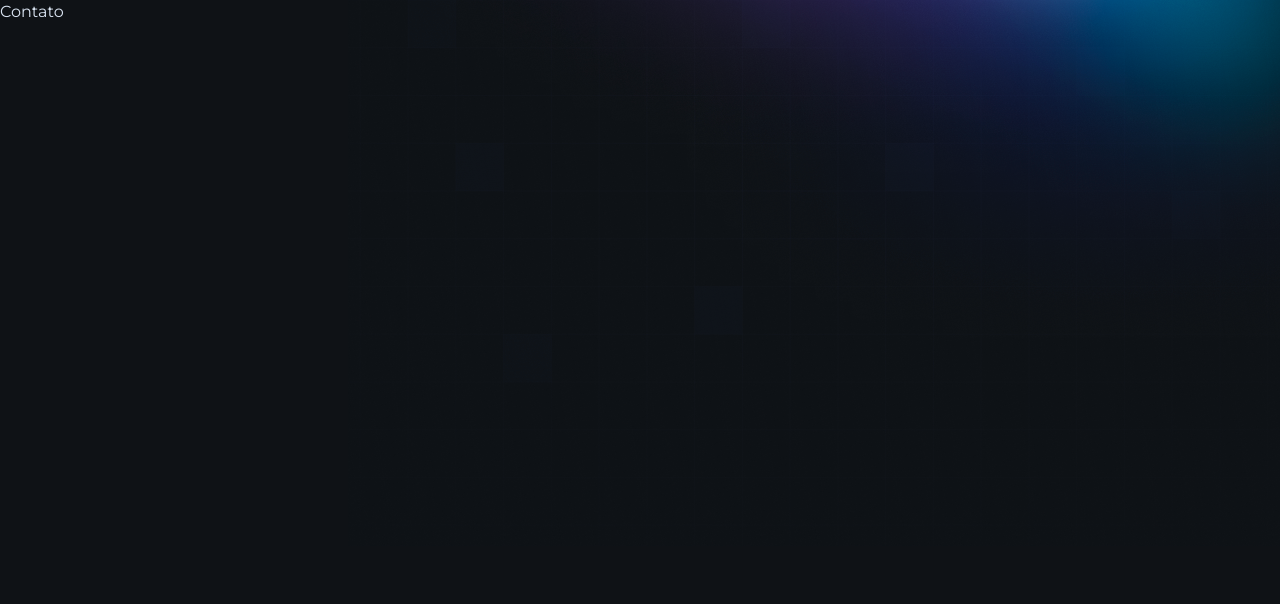
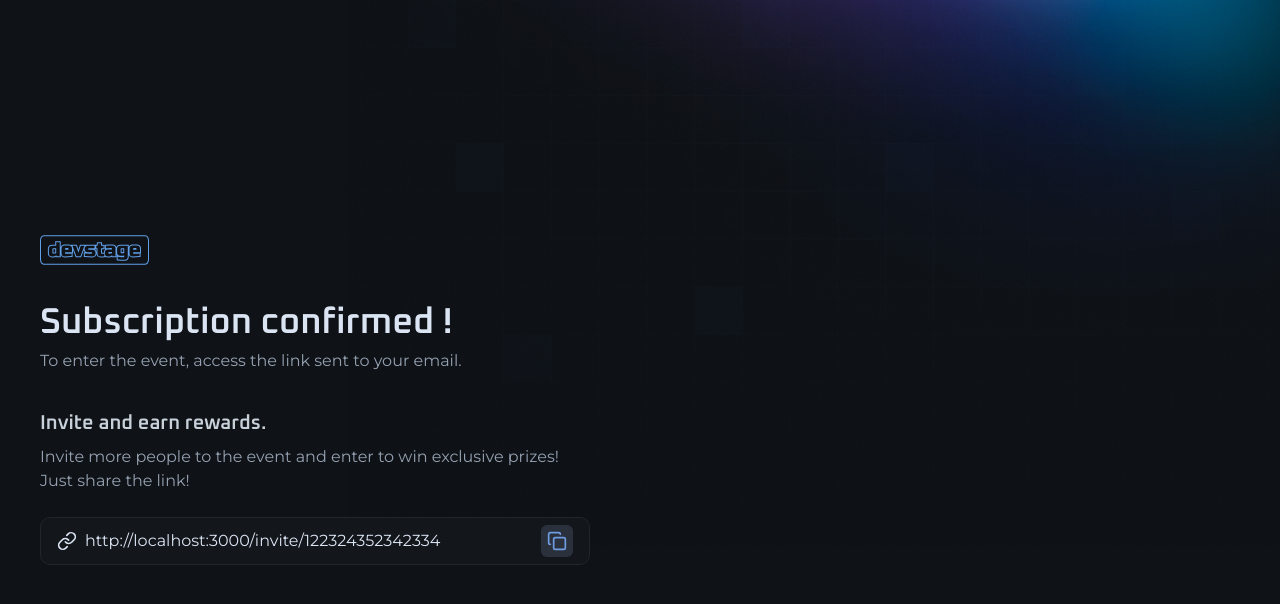
Before and after one commit to davi-p-oliveira-11/Suggestify-Client-Typescript, a Next.js app: page /invite in a window 1280 px wide. Shown: the top 604 px of the page. Built offline with nearby package versions, Linux system fonts and the light colour scheme.

Commit message:
addeed some content to the invite page and installed tailwind-merge

```diff
--- a/package.json
+++ b/package.json
@@ -15,6 +15,7 @@
     "postcss": "^8.5.3",
     "react": "^19.0.0",
     "react-dom": "^19.0.0",
+    "tailwind-merge": "^3.0.2",
     "tailwindcss": "^4.0.8"
   },
   "devDependencies": {
--- a/src/app/invite/page.tsx
+++ b/src/app/invite/page.tsx
@@ -1,3 +1,51 @@
+import { IconButton } from '@/components/icon-button'
+import { InputField, InputIcon, InputRoot } from '@/components/input'
+import { Copy, Icon, Link } from 'lucide-react'
+import Image from 'next/image'
+import logo from '../../assets/logo.svg'
+
 export default function InvitePage() {
-  return <h1>Contato</h1>
+  return (
+    <div className="min-h-dvh flex items-center justify-between gap-16 md:flex">
+      <div className="flex flex-col gap-10 w-full max-w-[550px]">
+        <Image src={logo} alt="Suggestify" width={108.5} height={30} />
+
+        <div className="space-y-2">
+          <h1 className="text-4xl font-semibold font-heading text-gray-100 leading-none">
+            Subscription confirmed !
+          </h1>
+          <p className="text-gray-300">
+            To enter the event, access the link sent to your email.
+          </p>
+        </div>
+
+        <div className="space-y-6">
+          <div className="space-y-3">
+            <h2 className="text-gray-200 text-xl font-heading font-semibold leading-none">
+              Invite and earn rewards.
+            </h2>
+            <p className="text-gray-300">
+              Invite more people to the event and enter to win exclusive prizes!
+              Just share the link!
+            </p>
+          </div>
+
+          <InputRoot>
+            <InputIcon>
+              <Link className="size-5" />
+            </InputIcon>
+
+            <InputField
+              readOnly
+              defaultValue="http://localhost:3000/invite/122324352342334"
+            />
+
+            <IconButton>
+              <Copy className="size-5" />
+            </IconButton>
+          </InputRoot>
+        </div>
+      </div>
+    </div>
+  )
 }
--- a/src/app/layout.tsx
+++ b/src/app/layout.tsx
@@ -28,7 +28,9 @@ export default function RootLayout({
   return (
     <html lang="en" className={`${oxanium.variable} ${montserrat.variable}`}>
       <body className="bg-gray-900 text-gray-100 antialiased bg-[url(/background.png)] bg-no-repeat bg-top md:bg-right-top">
-        {children}
+        <main className="max-w-[1240px] mx-auto px-5 py-8 md:py-0">
+          {children}
+        </main>
       </body>
     </html>
   )
--- a/src/app/page.tsx
+++ b/src/app/page.tsx
@@ -7,7 +7,6 @@ import logo from '../assets/logo.svg'
 
 export default function Home() {
   return (
-    <main className="max-w-[1240px] mx-auto px-5 py-8 md:py-0">
     <div className="min-h-dvh flex flex-col justify-center gap-16">
       <div className="flex flex-col gap-8 items-center md:items-start">
         <Image src={logo} alt="Suggestify" width={108.5} height={30} />
@@ -66,6 +65,5 @@ export default function Home() {
         </form>
       </div>
     </div>
-    </main>
   )
 }
```
Also changed, not shown: 1 other file (tests, documents, lock files or other folders). Lines whose indentation alone changed are shown as unchanged.
